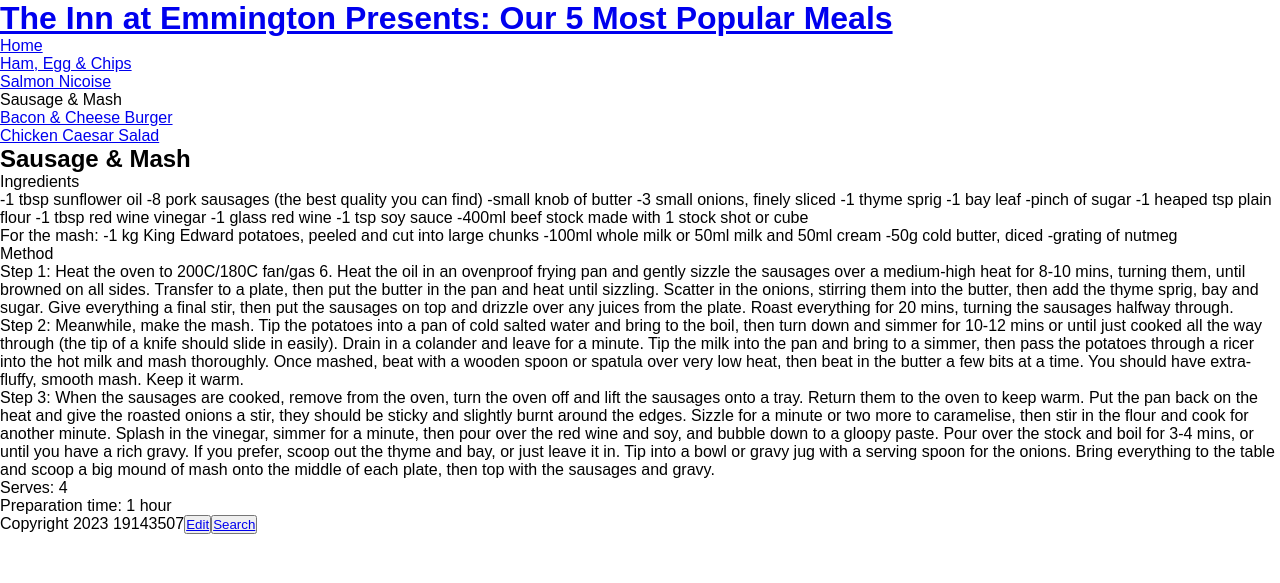
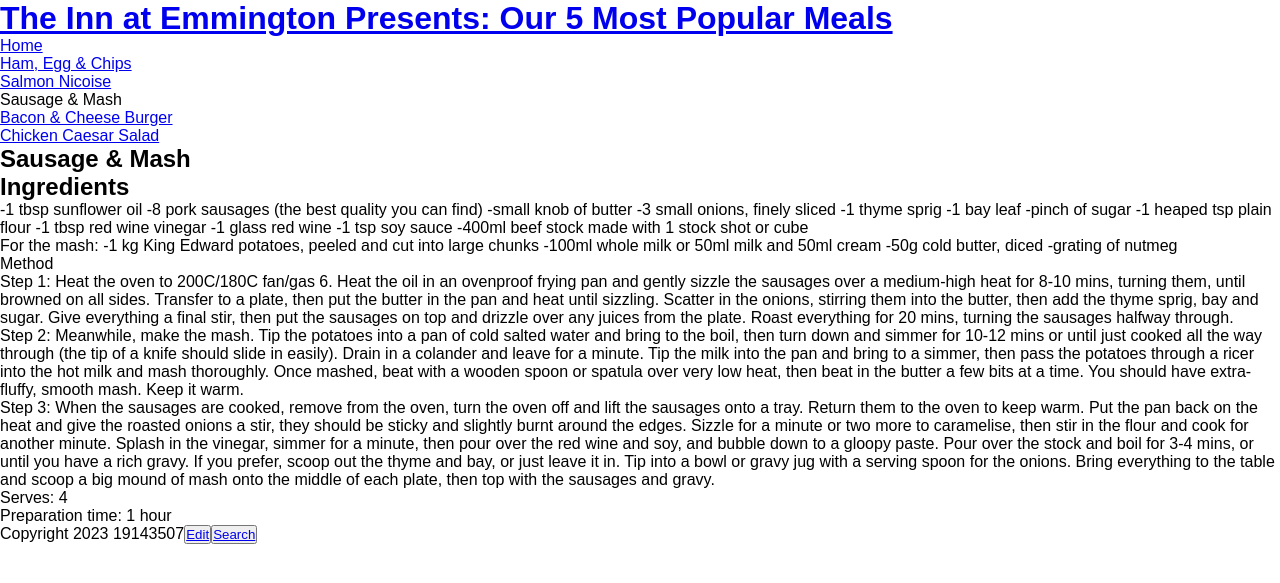
Before and after one commit to 19143507/inn-at-emmington, a Jekyll site: the page built from _recipes/sausage-mash.md, in a window 1280 px wide. Shown: the top 583 px of the page. Built offline with Jekyll 4.4.1, drawn with Linux system fonts in a browser that asks for light colours.

```diff
--- a/_recipes/sausage-mash.md
+++ b/_recipes/sausage-mash.md
@@ -4,26 +4,26 @@ date: 2023-01-31T15:07:24.258Z
 order: 3
 layout: recipe
 ---
-Ingredients
+## Ingredients
 
 \-1 tbsp sunflower oil
-\-8 pork sausages (the best quality you can find)
-\-small knob of butter
-\-3 small onions, finely sliced
-\-1 thyme sprig
-\-1 bay leaf
-\-pinch of sugar
-\-1 heaped tsp plain flour
-\-1 tbsp red wine vinegar
-\-1 glass red wine
-\-1 tsp soy sauce
-\-400ml beef stock made with 1 stock shot or cube
+-8 pork sausages (the best quality you can find)
+-small knob of butter
+-3 small onions, finely sliced
+-1 thyme sprig
+-1 bay leaf
+-pinch of sugar
+-1 heaped tsp plain flour
+-1 tbsp red wine vinegar
+-1 glass red wine
+-1 tsp soy sauce
+-400ml beef stock made with 1 stock shot or cube
 
 For the mash:
-\-1 kg King Edward potatoes, peeled and cut into large chunks
-\-100ml whole milk or 50ml milk and 50ml cream
-\-50g cold butter, diced
-\-grating of nutmeg
+-1 kg King Edward potatoes, peeled and cut into large chunks
+-100ml whole milk or 50ml milk and 50ml cream
+-50g cold butter, diced
+-grating of nutmeg
 
 Method
 
```
